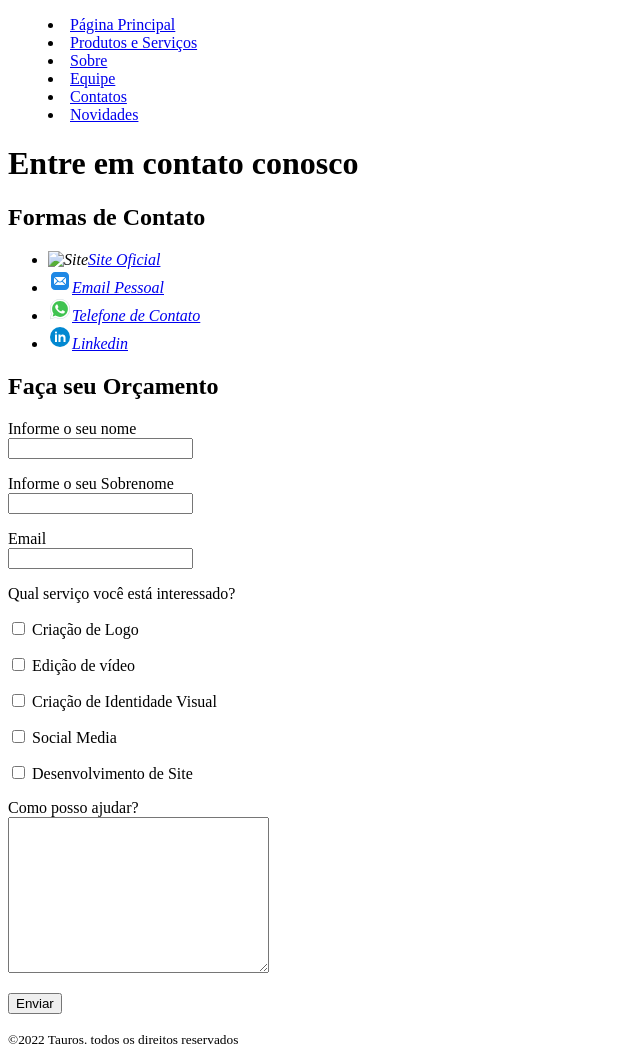
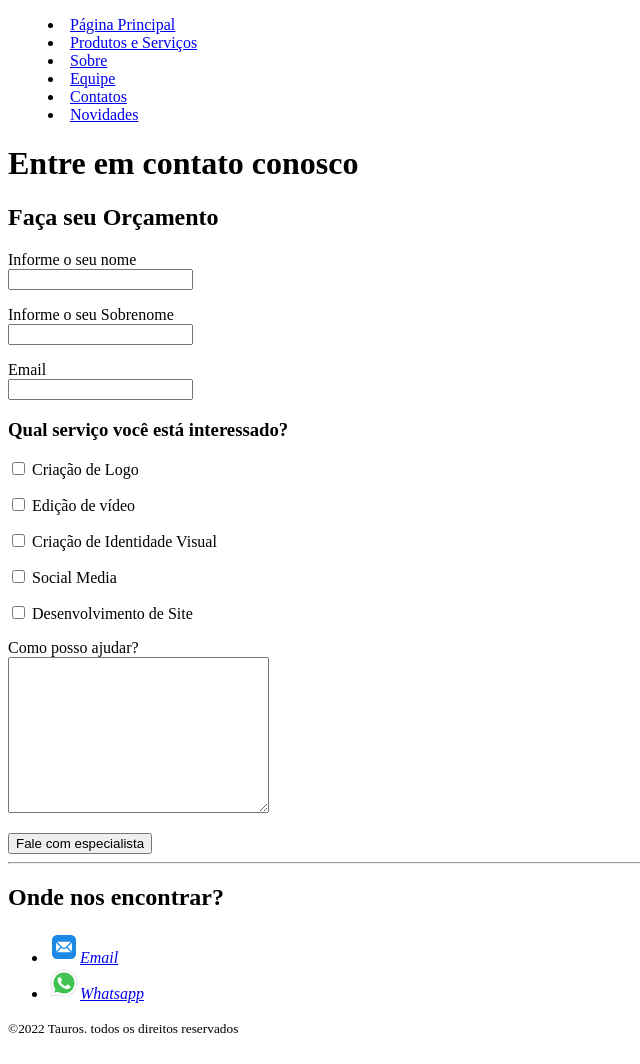
Before and after one commit to miguelcalazans/siteempresa, a plain HTML site: page src/contatos.html in a window 1280 px wide. Shown: the whole page, without its empty margins (0-640 px from the left). Drawn offline with Linux system fonts and the light colour scheme.

Commit message:
Atualização Novidades e Contatos

```diff
--- a/src/contatos.html
+++ b/src/contatos.html
@@ -26,21 +26,6 @@
     <main>
       <h1>Entre em contato conosco</h1>
         <section>
-            <h2>Formas de Contato</h2>
-            <address>
-                <ul>
-                    <li><img src="./assets/images/Website.png" alt="Site" width="24" height="24"><a
-                            href="http://miguelcalazans.tk">Site Oficial</a></li>
-                    <li><img src="./assets/images/icons8-mail.svg" alt="Mail" width="24" height="24"><a
-                            href="mailto:mcalazans7@gmail.com">Email Pessoal</a></li>
-                    <li><img src="./assets/images/icons8-whatsapp.svg" alt="Whatsapp" width="24" height="24"><a
-                            href="tel:+21966902533">Telefone de Contato</a></li>
-                    <li><img src="./assets/images/icons8-linkedin.svg" alt="Linkedin" width="24" height="24"><a
-                            href="https://www.linkedin.com/in/miguel-calazans-400810181/">Linkedin</a></li>
-                </ul>
-            </address>
-        </section>
-        <section>
             <h2>Faça seu Orçamento</h2>
             <form action="">
                 <p>
@@ -55,9 +40,9 @@
                     <label for="email">Email</label><br>
                     <input type="email" name="email" id="email">
                 </p>
-                <p>
+                <h3>
                     Qual serviço você está interessado?
-                </p>
+                </h3>
                 <p>
                     <label for="check">
                         <input type="checkbox" name="check" id="check">
@@ -92,8 +77,20 @@
                     <label for="ajuda">Como posso ajudar?</label><br>
                     <textarea name="ajuda" id="ajuda" cols="30" rows="10"></textarea>
                 </p>
-                <button type="submit">Enviar</button>
+                <button type="submit">Fale com especialista</button>
             </form>
+        </section>
+        <hr>
+        <section>
+            <h2>Onde nos encontrar?</h2>
+            <address>
+                <ul>
+                    <li><img src="./assets/images/icons8-mail.svg" alt="Mail" width="32" height="32"><a
+                            href="mailto:mcalazans7@gmail.com">Email</a></li>
+                    <li><img src="./assets/images/icons8-whatsapp.svg" alt="Whatsapp" width="32" height="32"><a
+                            href="tel:+21966902533">Whatsapp</a></li>
+                </ul>
+            </address>
         </section>
     </main>
     <footer>
```
Also changed, not shown: src/novidades.html (+19 -1 lines), src/sobre.html (+3 -0 lines), src/assets/images/ux-ui.png (added).
